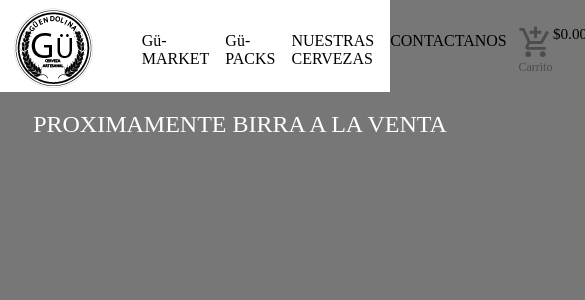
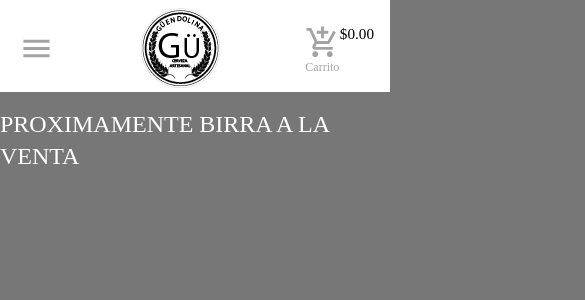
Before and after one commit to GuilleFerru/beer-ferrucci, a React (Create React App) app: page / in a window 390 px wide. Shown: the top 300 px of the page, 585 px wide, since content can reach past the window. Built offline with nearby package versions, Linux system fonts and the light colour scheme.

Commit message:
Desafio Estilos y Home

```diff
--- a/src/components/CartWidget/CartWidget.js
+++ b/src/components/CartWidget/CartWidget.js
@@ -1,8 +1,9 @@
 import React from 'react';
 import 'poppins-font';
 import {makeStyles} from '@material-ui/core';
+import {cartWidgetStyle} from './CartWidgetStyle';
 import AddShoppingCartTwoToneIcon from '@material-ui/icons/AddShoppingCartTwoTone';
-import {cartWidgetStyle} from './CartWidgetStyle';
+
 
 const useStyles = makeStyles((theme) => cartWidgetStyle(theme));
 
--- a/src/components/ItemListContainer/ItemListContainerStyle.js
+++ b/src/components/ItemListContainer/ItemListContainerStyle.js
@@ -5,12 +5,15 @@ export const itemListContainerStyle = theme => {
             display: 'flex',
             justifyContent: 'center',
             alignItems: 'center',
-            width: '30rem',
+            width: 'auto',
             margin: '1rem 0 0',
             '& h5': {
                 color: 'white',
                 fontFamily: 'poppins',
                 fontWeight: '500'
+            },
+            '@media (max-width: 800px)': {
+
             }
         }
     })
--- a/src/components/NavBar/NavBar.js
+++ b/src/components/NavBar/NavBar.js
@@ -1,7 +1,7 @@
 import React from 'react'; // siempre tiene que estar
 import { makeStyles } from '@material-ui/core';
 import { navBarStyle } from './NavBarStyle';
-//import '../../styles/NavBar.css';
+import MenuIcon from '@material-ui/icons/Menu';
 import 'poppins-font';
 import logo from '../../img/main_logo.png';
 import { CartWidget } from '../CartWidget/CartWidget';
@@ -13,19 +13,35 @@ export const NavBar = () => {
     const classes = useStyles();
 
     return <>
-        <header className={classes.header}>
-            <nav className={classes.nav}>
-                <div className={classes.logoCabecera}>
+        <header className={classes.container}>
+            <nav className={classes.innerWrap}>
+                <div className={classes.logoCabeceraDesktop}>
                     <a href="index.html">
                         <img src={logo} alt="Logo de la cerveceria"></img>
                     </a>
                 </div>
-                <ul className={classes.listaCabecera}>
-                    <li>Gü-MARKET</li>
-                    <li>Gü-PACKS</li>
-                    <li>NUESTRAS CERVEZAS</li>
-                    <li>CONTACTANOS</li>
-                </ul>
+
+                <div className={classes.listaContainerMobile}>
+                    <button className={classes.mobileMenu}>
+                        <MenuIcon fontSize="large"/>
+                    </button>
+                </div>
+
+                <div className={classes.logoCabeceraMobile}>
+                    <a href="index.html">
+                        <img src={logo} alt="Logo de la cerveceria"></img>
+                    </a>
+                </div>
+
+                <div className={classes.listaContainerDesktop}>
+                    <ul className={classes.listaCabeceraDesktop}>
+                        <li>Gü-MARKET</li>
+                        <li>Gü-PACKS</li>
+                        <li>NUESTRAS CERVEZAS</li>
+                        <li>CONTACTANOS</li>
+                    </ul>
+                </div>
+
                 <CartWidget />
             </nav>
         </header>
--- a/src/components/NavBar/NavBarStyle.js
+++ b/src/components/NavBar/NavBarStyle.js
@@ -1,17 +1,28 @@
 export const navBarStyle = theme => {
     return ({
-        header: {
+        container: {
             fontFamily: 'poppins',
             padding: '0.5rem 0.8rem 0',
             backgroundColor: 'white'
         },
-        nav: {
+        innerWrap: {
             display: 'flex',
             justifyContent: 'space-between',
             alignItems: 'center'
         },
-        listaCabecera: {
+        logoCabeceraDesktop: {
+            '@media (max-width: 800px)': {
+                display: 'none'
+            }
+        },
+        listaContainerDesktop: {
+            '@media (max-width: 800px)': {
+                display: 'none'
+            }
+        },
+        listaCabeceraDesktop: {
             margin: '0.5rem 0',
+            padding: '0',
             listStyle: 'none',
             display: 'flex',
             justifyContent: 'space-evenly',
@@ -19,7 +30,24 @@ export const navBarStyle = theme => {
             '& li': {
                 padding: '0.5rem',
                 color: 'black',
-                cursor: 'pointer'
+                cursor: 'pointer',
+            }
+        },
+        logoCabeceraMobile: {
+            display: 'none',
+            '@media (max-width: 800px)': {
+                display: 'flex'
+            }
+        },
+        listaContainerMobile: {
+            display: 'none',
+            '@media (max-width: 800px)': {
+                display: 'flex'
+            },
+            '& > button':{
+                border: 'none',
+                background: 'none',
+                color: 'rgba(0, 0, 0, 0.36)'
             }
         }
     })
```
